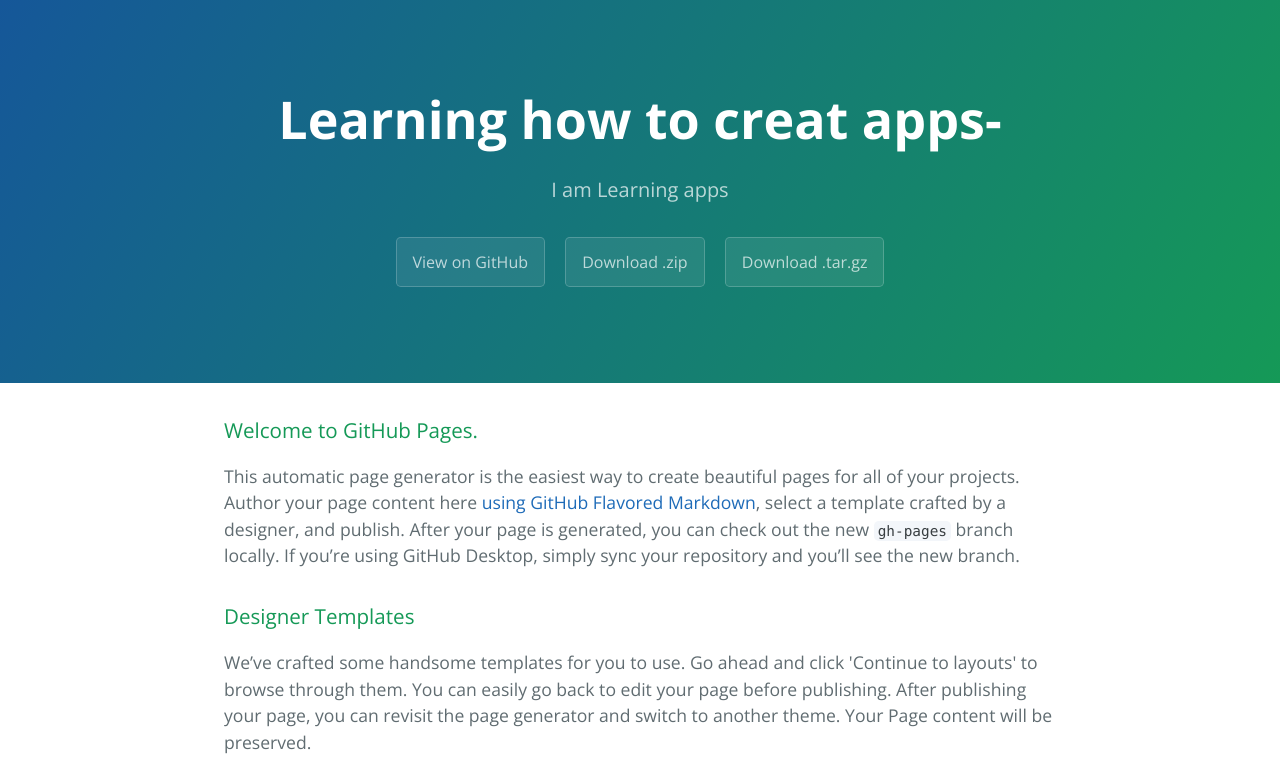
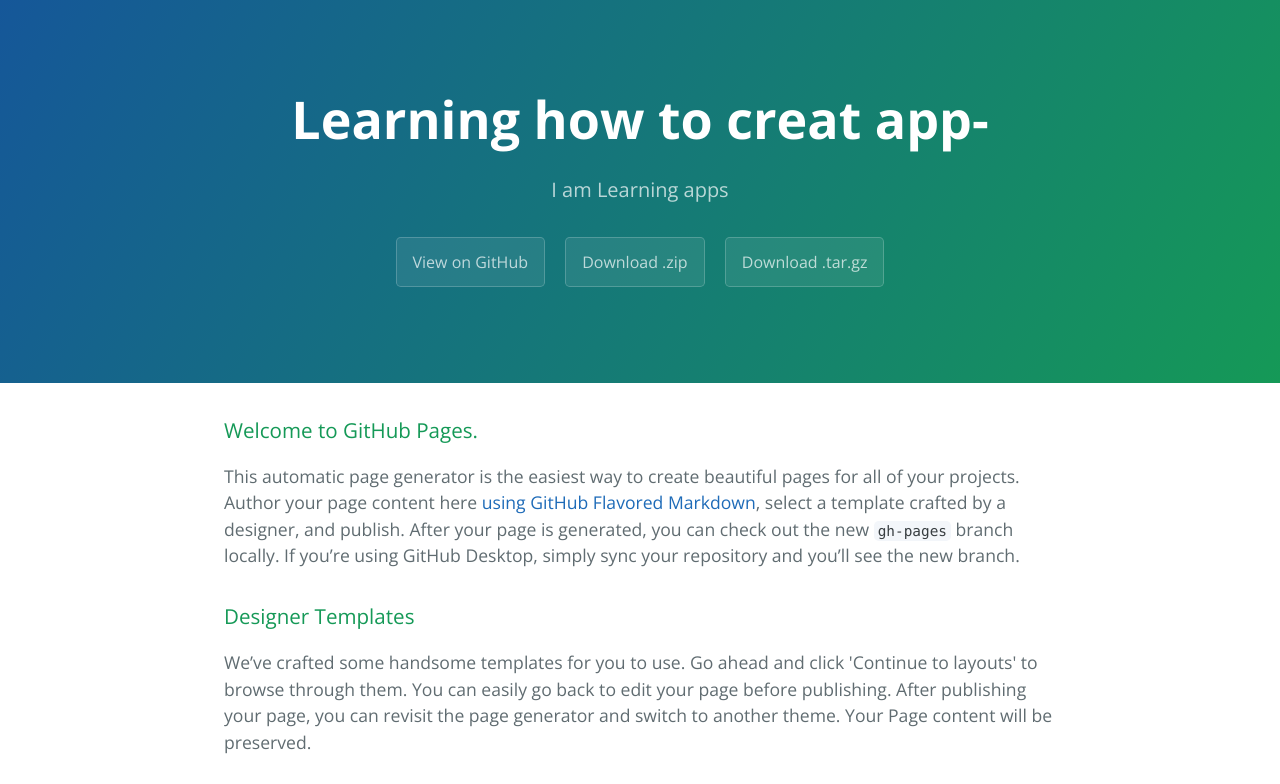
Before and after one commit to Sayid2015/Learning-, a plain HTML site: page index.html in a window 1280 px wide. Shown: the top 784 px of the page. Drawn offline with nearby package versions, Linux system fonts and the light colour scheme.

Commit message:
Update index.html
changed

```diff
--- a/index.html
+++ b/index.html
@@ -11,7 +11,7 @@
   </head>
   <body>
     <section class="page-header">
-      <h1 class="project-name">Learning how to creat apps-</h1>
+      <h1 class="project-name">Learning how to creat app-</h1>
       <h2 class="project-tagline">I am Learning apps</h2>
       <a href="https://github.com/Sayid2015/Learning-" class="btn">View on GitHub</a>
       <a href="https://github.com/Sayid2015/Learning-/zipball/master" class="btn">Download .zip</a>
```
